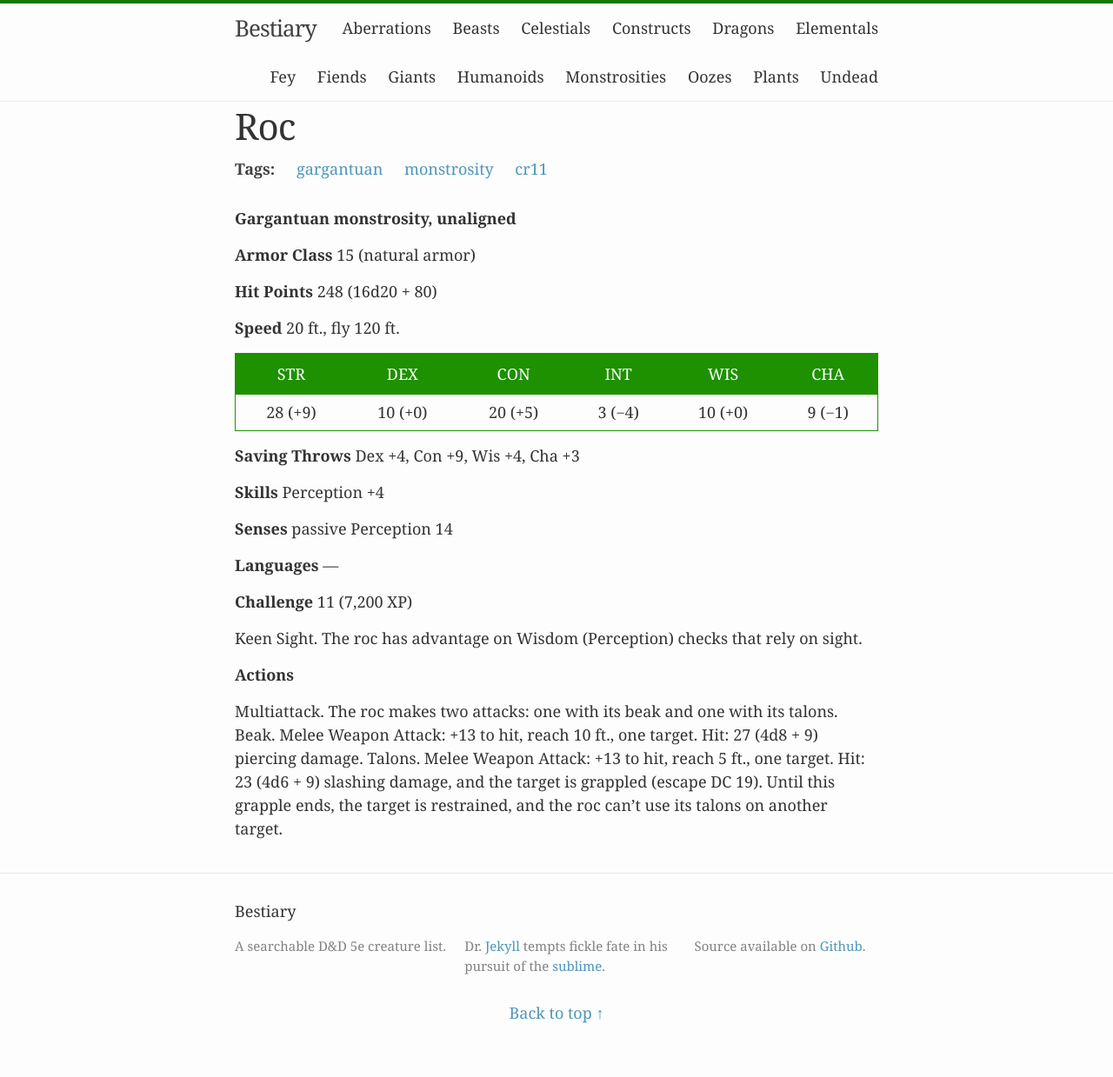
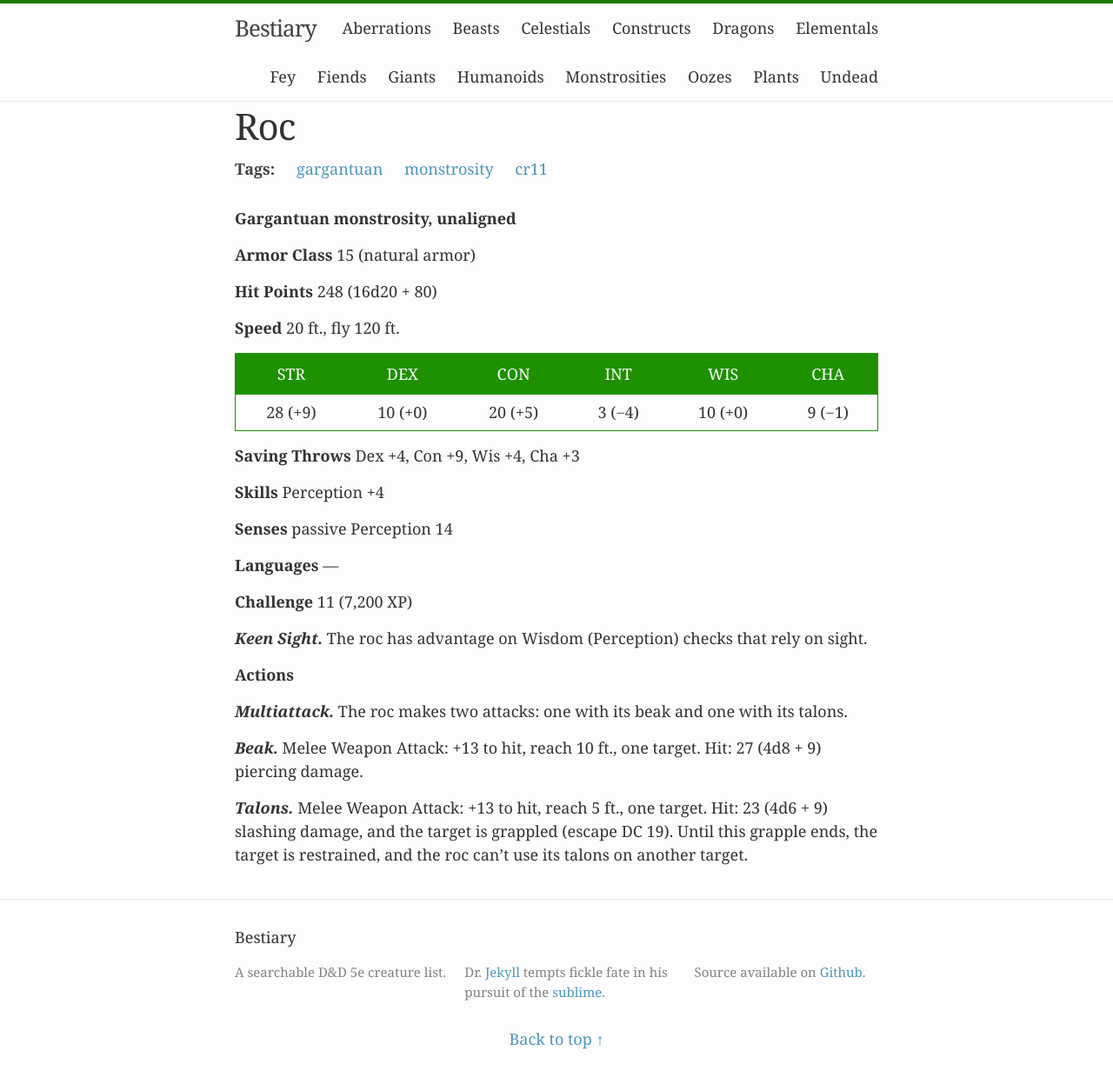
Before and after one commit to beaurancourt/bestiary, a Jekyll site: the page built from _posts/2016-02-29-roc.markdown, in a window 1280 px wide. Shown: the whole page at 87% size. Built offline with Jekyll 4.4.1, drawn with Linux system fonts in a browser that asks for light colours; before the commit the page ends 1209 px from its top, so only the background shows below that.

Commit message:
Format fix, Roc

```diff
--- a/_posts/2016-02-29-roc.markdown
+++ b/_posts/2016-02-29-roc.markdown
@@ -27,8 +27,12 @@ tags: [gargantuan, monstrosity, cr11]
 
 **Challenge** 11 (7,200 XP)
 
-Keen Sight. The roc has advantage on Wisdom (Perception) checks that rely on sight.
+***Keen Sight.*** The roc has advantage on Wisdom (Perception) checks that rely on sight.
 
 **Actions**
 
-Multiattack. The roc makes two attacks: one with its beak and one with its talons. Beak. Melee Weapon Attack: +13 to hit, reach 10 ft., one target. Hit: 27 (4d8 + 9) piercing damage. Talons. Melee Weapon Attack: +13 to hit, reach 5 ft., one target. Hit: 23 (4d6 + 9) slashing damage, and the target is grappled (escape DC 19). Until this grapple ends, the target is restrained, and the roc can’t use its talons on another target.
+***Multiattack.*** The roc makes two attacks: one with its beak and one with its talons.
+
+***Beak.*** Melee Weapon Attack: +13 to hit, reach 10 ft., one target. Hit: 27 (4d8 + 9) piercing damage.
+
+***Talons.*** Melee Weapon Attack: +13 to hit, reach 5 ft., one target. Hit: 23 (4d6 + 9) slashing damage, and the target is grappled (escape DC 19). Until this grapple ends, the target is restrained, and the roc can’t use its talons on another target.
```
